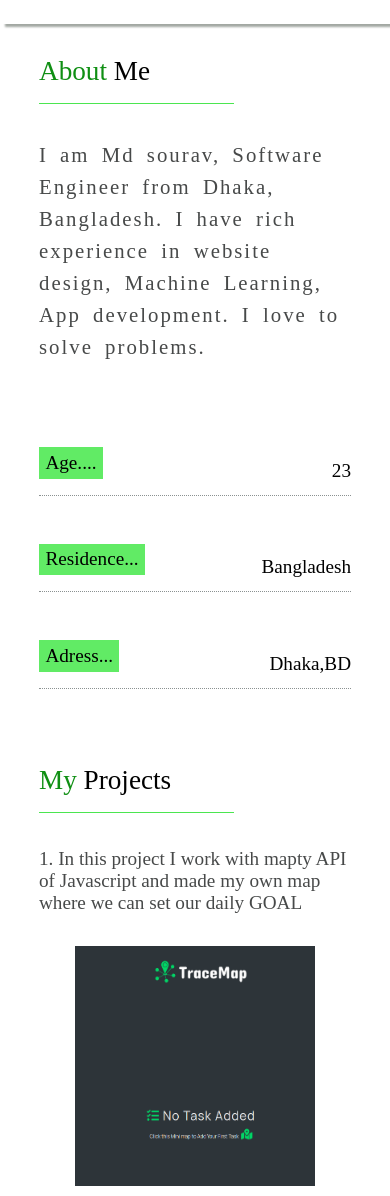
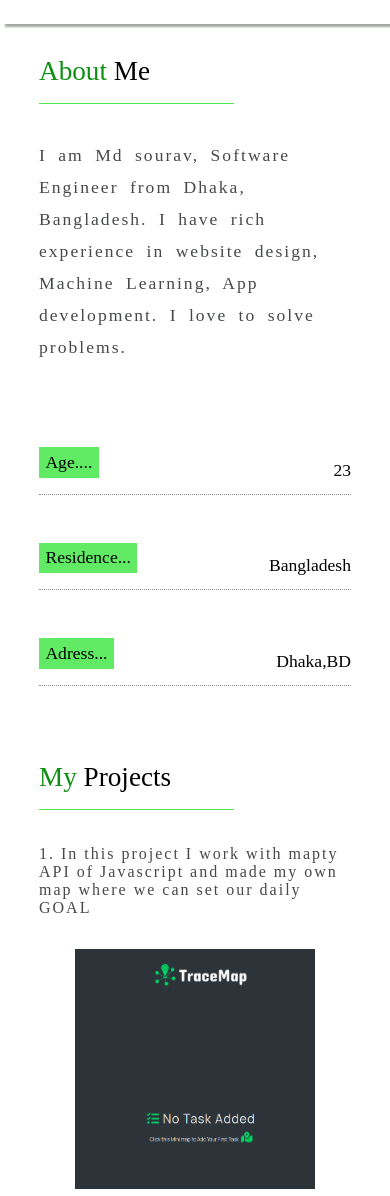
Before and after one commit to MdSourav76046/MdSourav.github.io, a plain HTML site: page index.html in a window 390 px wide. Shown: the part 820-2016 px from the top of the page. Drawn offline with Linux system fonts and the light colour scheme; a web font is replaced by a local one.

Commit message:
Add files via upload

```diff
--- a/css/style.css
+++ b/css/style.css
@@ -387,6 +387,15 @@
         width: 65vw;
         margin: auto;
     }
+    .skills-info li{
+        letter-spacing: 2px;
+    }
+    .para p{
+        letter-spacing: 2px;
+    }
+    .trace p{
+        letter-spacing: 2px;
+    }
 
 }
 
@@ -394,8 +403,19 @@
     .about-me{
         font-size: 1.7rem;
     }
+    .my-info-info p{
+        font-size: 1.1rem;
+    }
+    .para p{
+        font-size: 1.1rem;
+        letter-spacing: 2px;
+    }
     .trace p{
-        font-size: 1.2rem;
+        font-size: 1rem;
+        letter-spacing: 2px;
+    }
+    .skills-info li{
+        letter-spacing: 2px;
     }
 }
 
```
